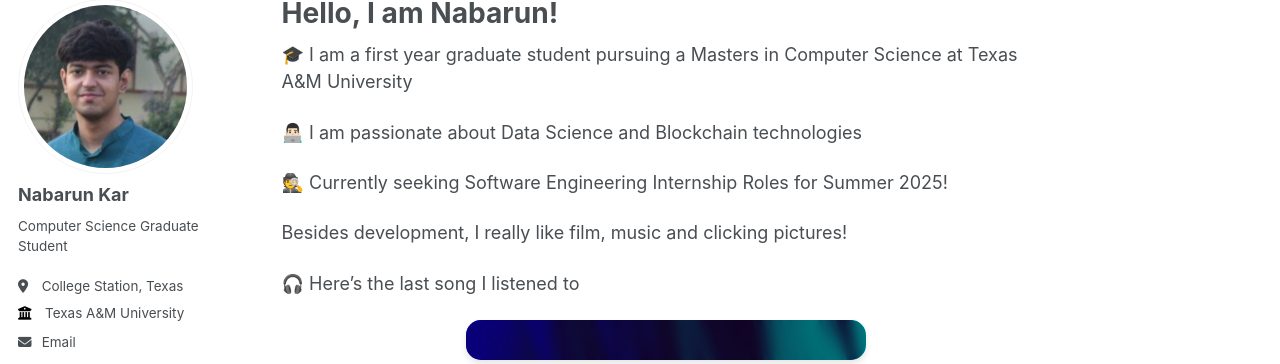
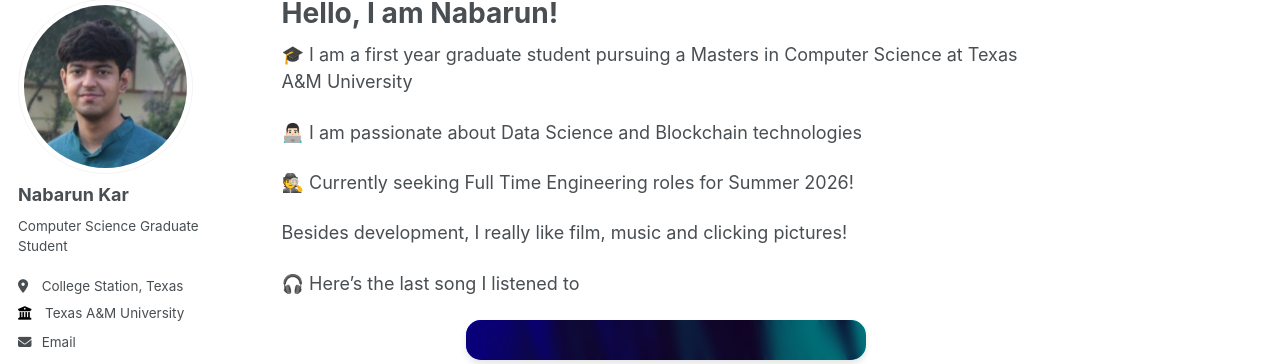
Before and after one commit to NabarunKar/home, a Jekyll site: the page built from _pages/about.md, in a window 1280 px wide. Shown: the part 107-471 px from the top of the page. Built offline with Jekyll 4.4.1, drawn with Linux system fonts in a browser that asks for light colours.

Commit message:
Resume update

```diff
--- a/_pages/about.md
+++ b/_pages/about.md
@@ -17,7 +17,7 @@ redirect_from:
 
 👨🏻‍💻 I am passionate about Data Science and Blockchain technologies
 
-🕵️ Currently seeking Software Engineering Internship Roles for Summer 2025!
+🕵️ Currently seeking Full Time Engineering roles for Summer 2026!
 
 
 Besides development, I really like film, music and clicking pictures!
```
Also changed, not shown: 2 other files.
